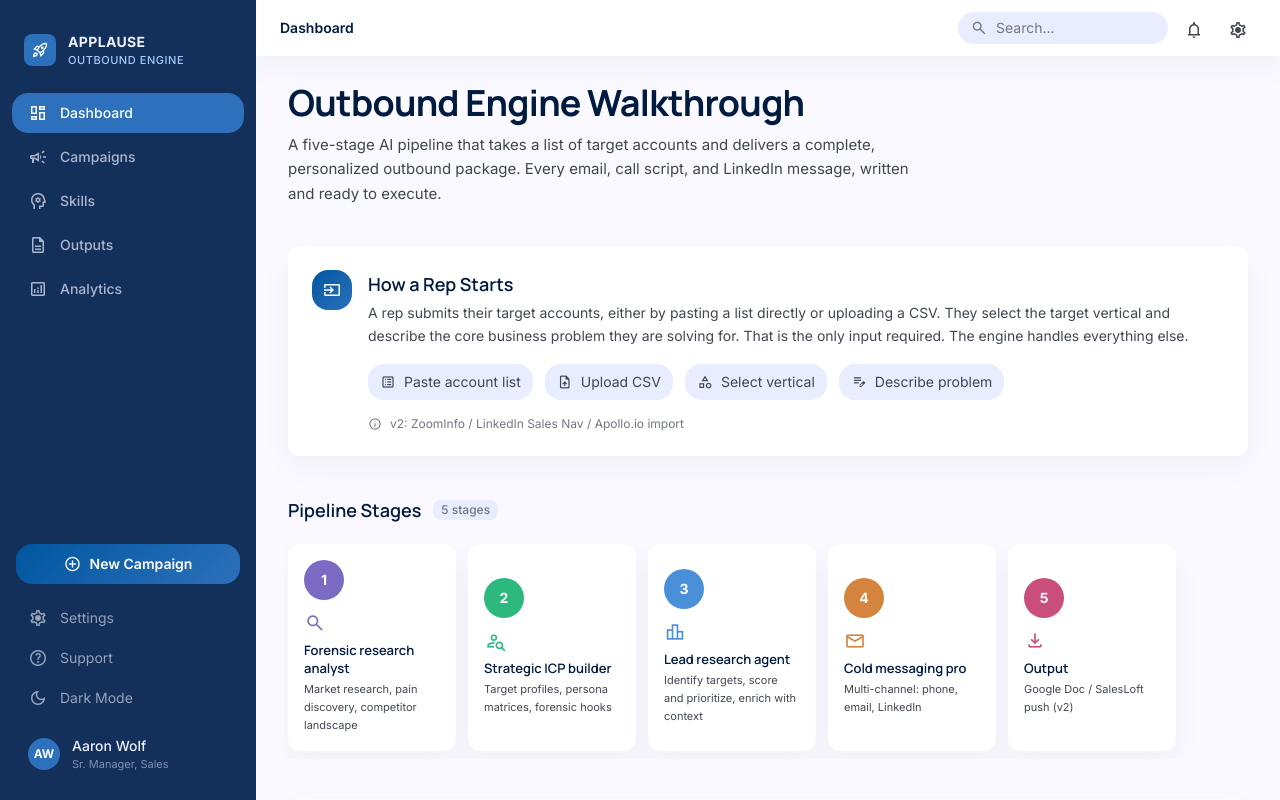
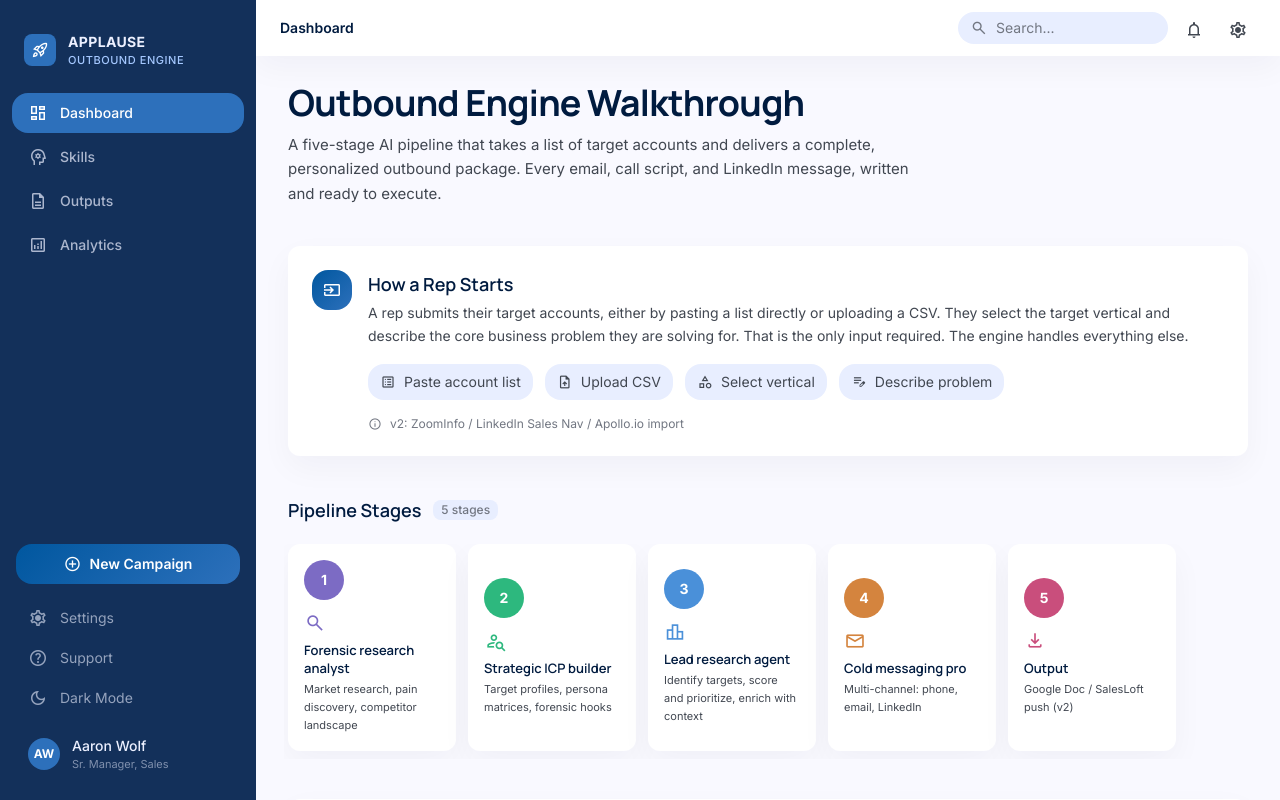
Before and after one commit to RevIntellect/applause-outbound-engine, a Next.js app: page / in a window 1280 px wide. Shown: the top 800 px of the page. Built offline with nearby package versions, Linux system fonts and the light colour scheme.

Commit message:
Remove Campaigns from sidebar navigation
https://claude.ai/code/session_01MjVdaWT6xurkDWfGbbCRHo

```diff
--- a/src/components/layout/Sidebar.tsx
+++ b/src/components/layout/Sidebar.tsx
@@ -6,7 +6,6 @@ import { useState, useEffect } from "react";
 
 const navItems = [
   { label: "Dashboard", icon: "dashboard", href: "/" },
-  { label: "Campaigns", icon: "campaign", href: "/campaigns" },
   { label: "Skills", icon: "psychology", href: "/skills" },
   { label: "Outputs", icon: "description", href: "/outputs" },
   { label: "Analytics", icon: "analytics", href: "/analytics" },
```
